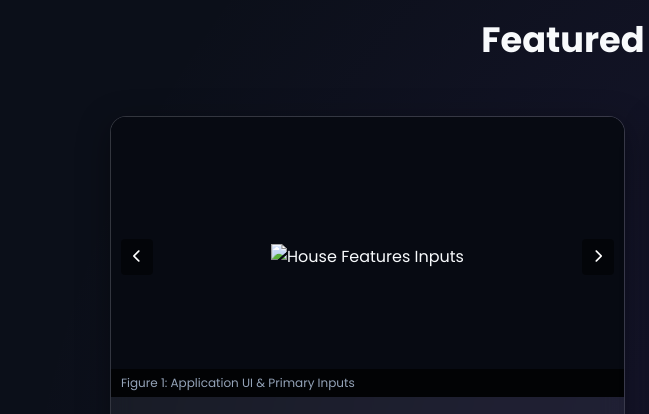
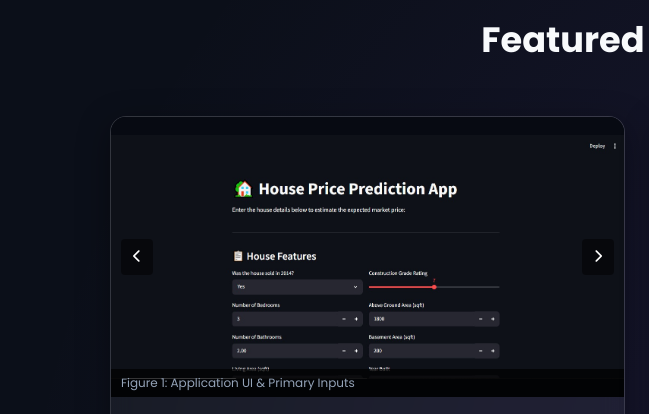
Before and after one commit to ahmednasrai/portfolio, a plain HTML site: page index.html in a window 1280 px wide. Shown: the part 1840-2254 px from the top of the page, 0-649 px from the left. Drawn offline with Linux system fonts and the light colour scheme.

Commit message:
Force re-tracking and upload all project images

```diff
--- a/index.html
+++ b/index.html
@@ -113,7 +113,7 @@
           <div class="project-slider">
             <div class="slides">
               <div class="slide active">
-                <img src="Images/kc house/1.jpeg" alt="House Features Inputs">
+                <img src="Images/kc-house/1.jpeg" alt="House Features Inputs">
                 <span class="slide-caption">Figure 1: Application UI & Primary Inputs</span>
               </div>
               <div class="slide">
```
